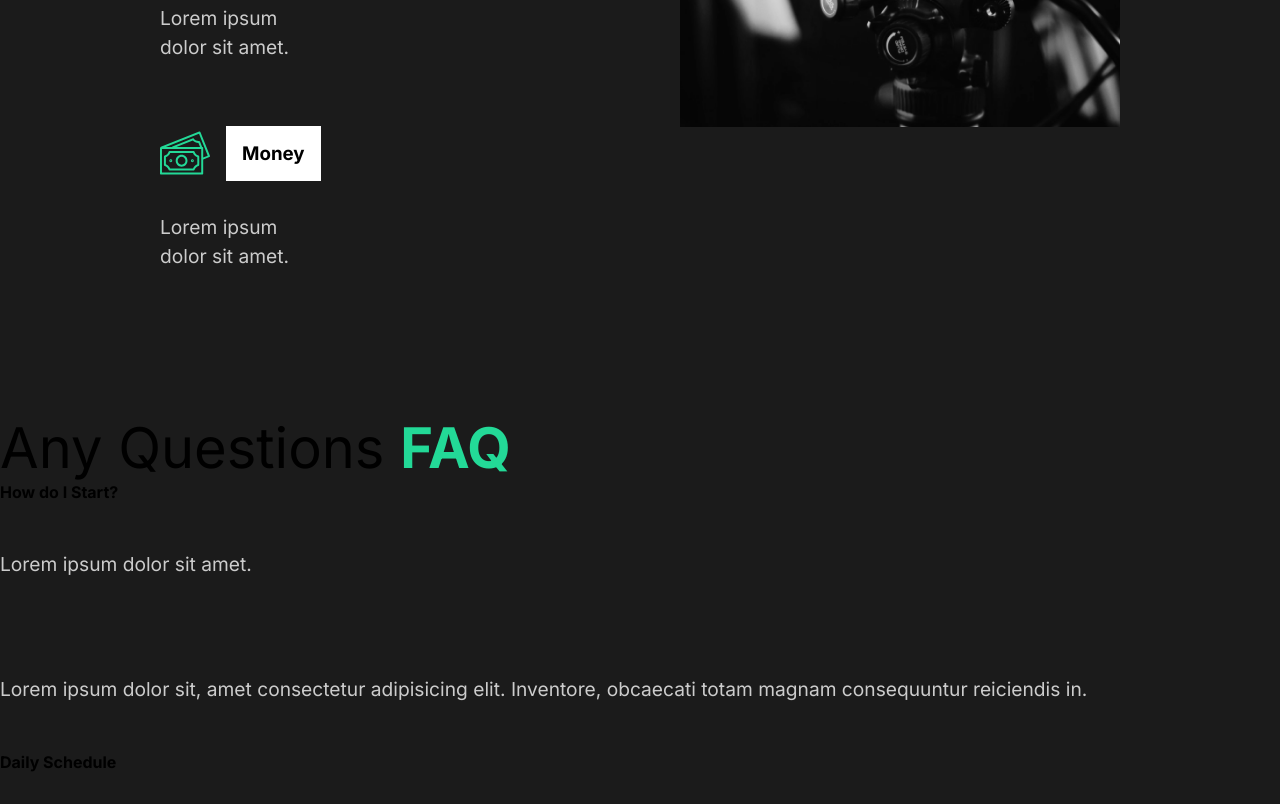
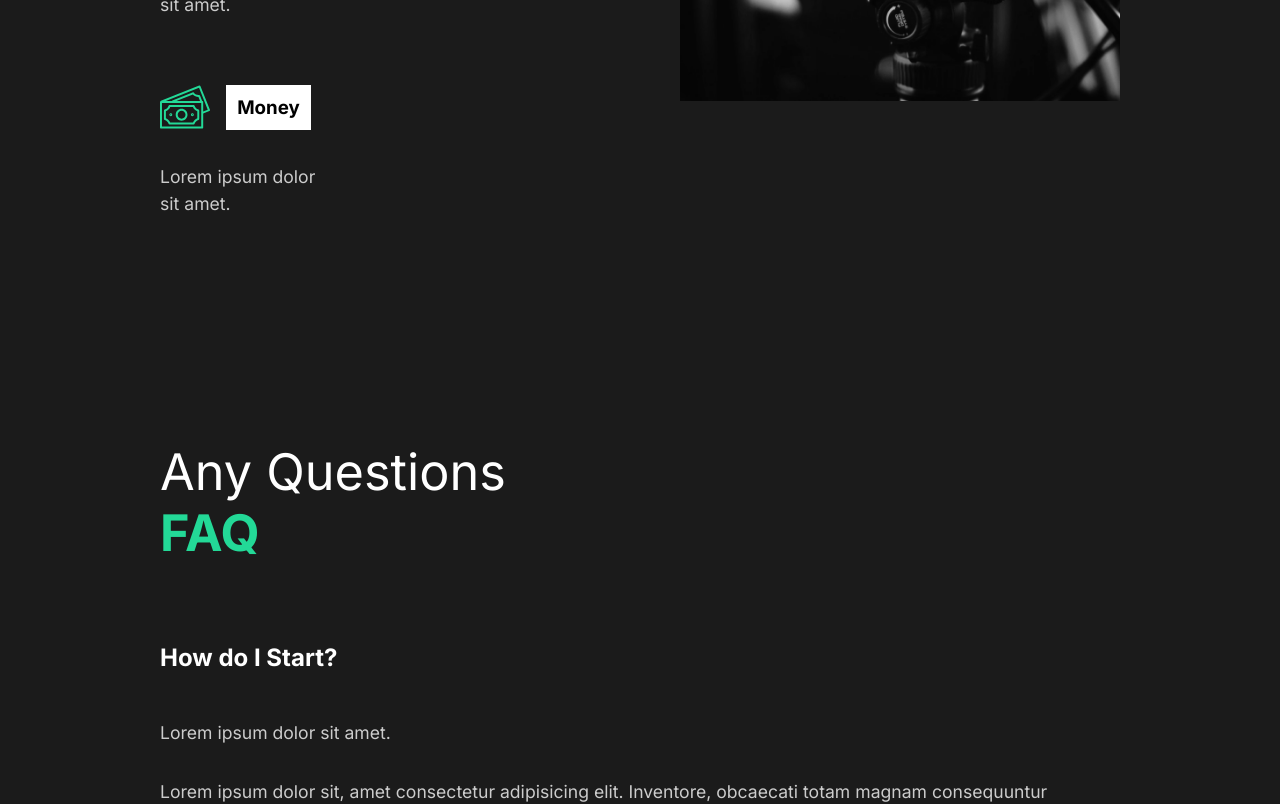
Before and after one commit to shunnpyaepyaeaung/capture, a React (Create React App) app: page / in a window 1280 px wide. Shown: the part 1600-2404 px from the top of the page. Built offline with nearby package versions, Linux system fonts and the light colour scheme.

Commit message:
Styling FAQ Section

```diff
--- a/src/components/FAQSection.jsx
+++ b/src/components/FAQSection.jsx
@@ -1,8 +1,11 @@
 import React from "react";
+
+import styled from "styled-components";
+import { About } from "../styles";
 
 const FAQSection = () => {
   return (
-    <div className="faq">
+    <Faq>
       <h2>
         Any Questions <span>FAQ</span>
       </h2>
@@ -15,6 +18,7 @@
             obcaecati totam magnam consequuntur reiciendis in.
           </p>
         </div>
+        <div className="faq-line"></div>
       </div>
       <div className="question">
         <h4>Daily Schedule</h4>
@@ -25,6 +29,7 @@
             obcaecati totam magnam consequuntur reiciendis in.
           </p>
         </div>
+        <div className="faq-line"></div>
       </div>
       <div className="question">
         <h4>Different Payment Methods</h4>
@@ -35,6 +40,7 @@
             obcaecati totam magnam consequuntur reiciendis in.
           </p>
         </div>
+        <div className="faq-line"></div>
       </div>
       <div className="question">
         <h4>What Products do you offer?</h4>
@@ -45,9 +51,37 @@
             obcaecati totam magnam consequuntur reiciendis in.
           </p>
         </div>
+        <div className="faq-line"></div>
       </div>
-    </div>
+    </Faq>
   );
 };
 
+const Faq = styled(About)`
+  display: block;
+  span {
+    display: block;
+  }
+  h2 {
+    padding-bottom: 2rem;
+    font-weight: lighter;
+  }
+  .faq-line {
+    background: #cccccc;
+    height: 0.2rem;
+    margin: 2rem 0rem;
+    width: 100%;
+  }
+  .question {
+    padding: 3rem 0rem;
+    cursor: pointer;
+  }
+  .answer {
+    padding: 2rem 0rem;
+    p {
+      padding: 1rem 0rem;
+    }
+  }
+`;
+
 export default FAQSection;
--- a/src/components/GlobalStyle.jsx
+++ b/src/components/GlobalStyle.jsx
@@ -14,7 +14,7 @@
         font-weight: bold;
         font-size: 1rem;
         cursor: pointer;
-        padding: 1rem 1.5rem;
+        padding: 1rem 1rem;
         border: 3px solid #23d997;
         background: transparent;
         color: white;
@@ -28,13 +28,14 @@
     }
     h2{
             font-weight: lighter;
-            font-size: 3.5rem;
+            font-size: 3.15rem;
         }
         h3{
             color: white;
         }
         h4{
             font-weight: bold;
+            font-size: 1.5rem;
         }
         a{
             font-size: 1.1rem;
@@ -46,7 +47,7 @@
         p{
             padding: 3rem 0rem;
             color: #ccc;
-            font-size: 1.2rem;
+            font-size: 1.1rem;
             line-height:150%;
         }
 `;
--- a/src/components/ServicesSection.jsx
+++ b/src/components/ServicesSection.jsx
@@ -79,7 +79,7 @@
     margin-left: 1rem;
     background: white;
     color: black;
-    padding: 1rem;
+    padding: 0.7rem;
   }
 `;
 
```
